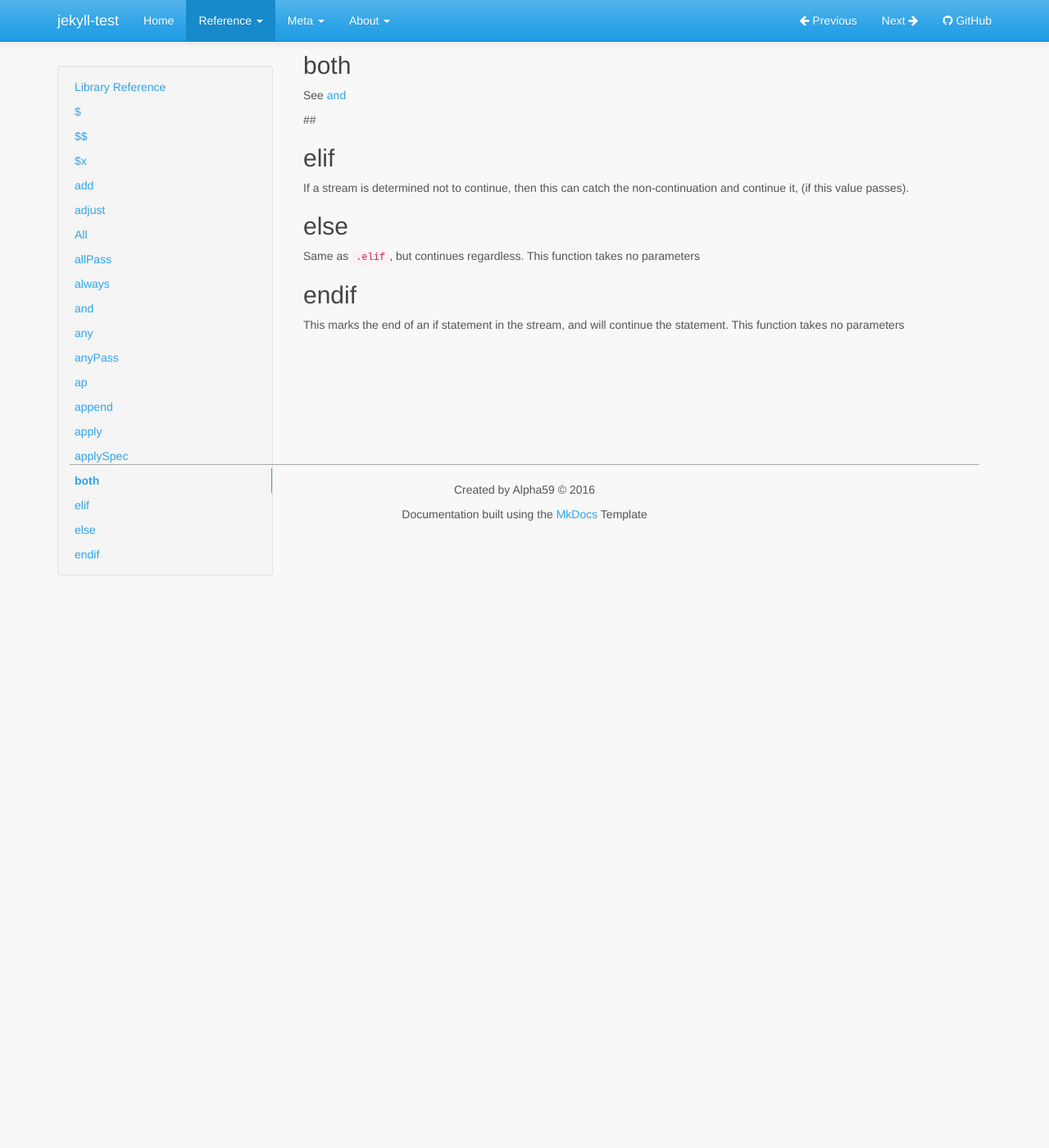
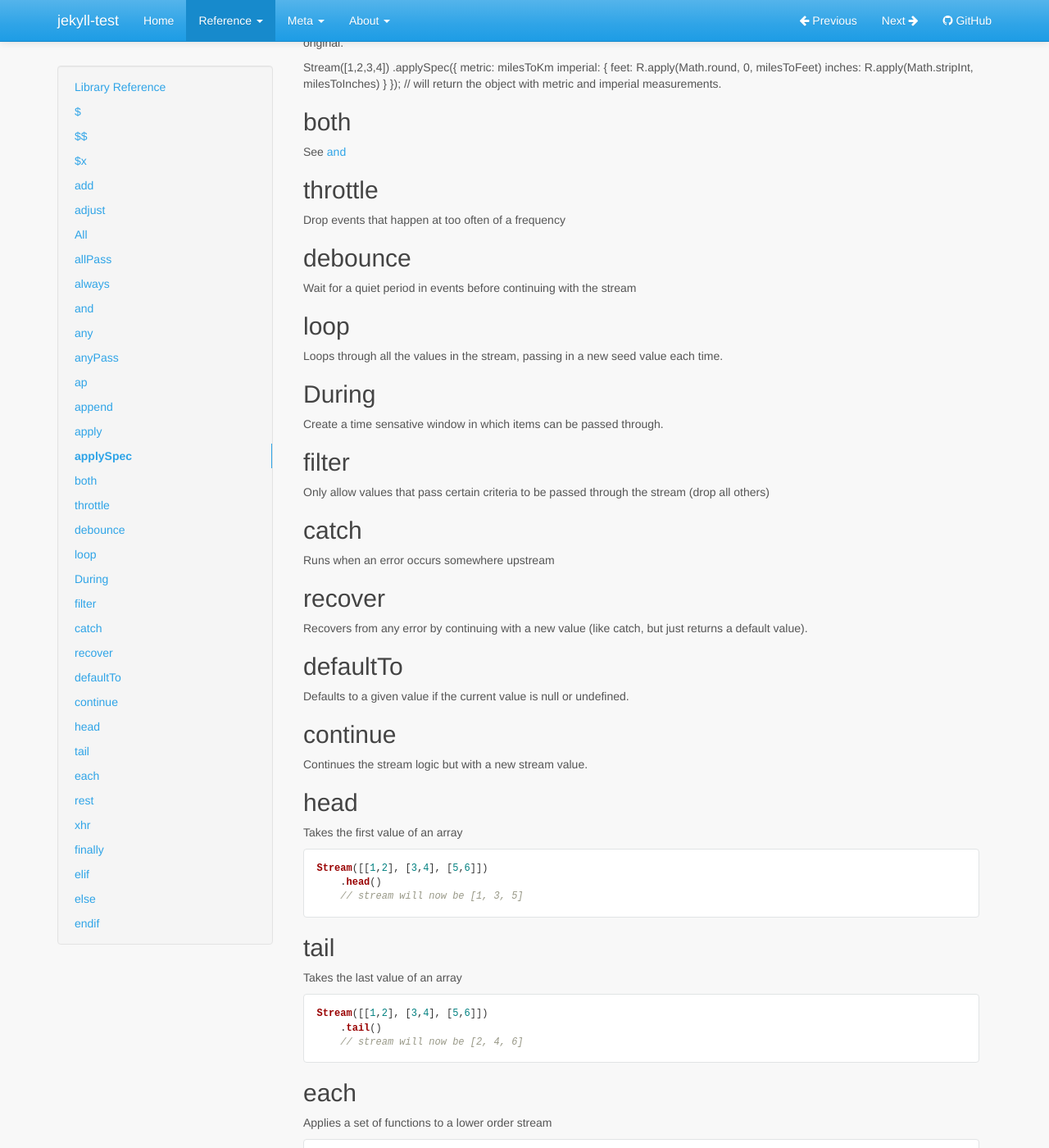
Before and after one commit to Alpha59/jekyll-test, a Jekyll site: the page built from docs/reference/test1/index.html, in a window 1280 px wide and 1400 px high, scrolled down 3315 px. Shown: the whole window at 82% size. Built offline with Jekyll 4.4.1, drawn with Linux system fonts in a browser that asks for light colours; nearby versions of some CDN libraries; the repository's description, which GitHub fills in, is left out; before the commit the page ends 3972 px from its top, so only the background shows below that; some of the changed text lies outside the part shown.

Commit message:
Adding some more ideas to the ramda doc stuff

````diff
--- a/docs/reference/test1/index.html
+++ b/docs/reference/test1/index.html
@@ -14,7 +14,7 @@ The goal of this library is to create safe programming streams that do not requi
 ```
 Stream.$$('h1,h2') // get all h1 and h2 elements from the page
 // optionally you could use const xx = Stream() as a placeholder for everything below.
-    .map(Stream.click) // attaches a click listener to the above elements, creating a new stream.
+    .map(Stream.click) // attaches a click listener to the above elements, creating a new stream for each element.
     .tap(internals.doSomething) // taps the stream
     .map(internals.doSomethingElse) // maps the stream to a value
     .add(4) // adds 4 to the new value
@@ -38,8 +38,11 @@ Stream.$$('h1,h2') // get all h1 and h2 elements from the page
         .map(doSomething)
         .map(doSomething)
     .endif()
+    .unless(R.gt(4)) // kill the stream unless x is greater than 4.
     .map(continue) // continue with the stream after the if break.
     .tap(continue)
+    .catch(handleErrors) // Does something when errors happen
+    .map() // continue post error
     .end(); // end the stream and allow execution. (drain or observe equivelent).
 ```
 
@@ -172,7 +175,82 @@ Stream([1,2,3,4])
 ## both
 See [and](#and)
 
-##
+## throttle
+Drop events that happen at too often of a frequency
+
+## debounce
+Wait for a quiet period in events before continuing with the stream
+
+## loop
+Loops through all the values in the stream, passing in a new seed value each time.
+
+## During
+Create a time sensative window in which items can be passed through.
+
+## filter
+Only allow values that pass certain criteria to be passed through the stream (drop all others)
+
+## catch
+Runs when an error occurs somewhere upstream
+
+## recover
+Recovers from any error by continuing with a new value (like catch, but just returns a default value).
+
+## defaultTo
+Defaults to a given value if the current value is null or undefined.
+
+## continue
+Continues the stream logic but with a new stream value.
+
+## head
+Takes the first value of an array
+
+```
+Stream([[1,2], [3,4], [5,6]])
+    .head()
+    // stream will now be [1, 3, 5]
+```
+
+## tail
+Takes the last value of an array
+
+```
+Stream([[1,2], [3,4], [5,6]])
+    .tail()
+    // stream will now be [2, 4, 6]
+```
+
+## each
+Applies a set of functions to a lower order stream
+
+```
+Stream([[1,2], [3,4], [5,6]])
+    .each()
+        .anyPass([R.eq(1), R.eq(3), R.eq(6))
+        .return()
+    // stream here is now [[1], [3], [6]]
+```
+
+## rest
+Drops the first x values from a lower order stream `Stream.rest(x, [1,2,3,4]`
+
+## xhr
+Creates a stream from an XHR request.
+
+```
+    Stream.xhr({
+        basepath: '',
+        endpoint: '',
+        entity: ''
+    })
+    .map()
+    .catch()
+    .finally()
+
+```
+
+## finally
+Happens regardless of if there is an error or not, this is used for finishing any work that needs to happen.
 
 ## elif
 If a stream is determined not to continue, then this can catch the non-continuation and continue it, (if this value passes).
````
